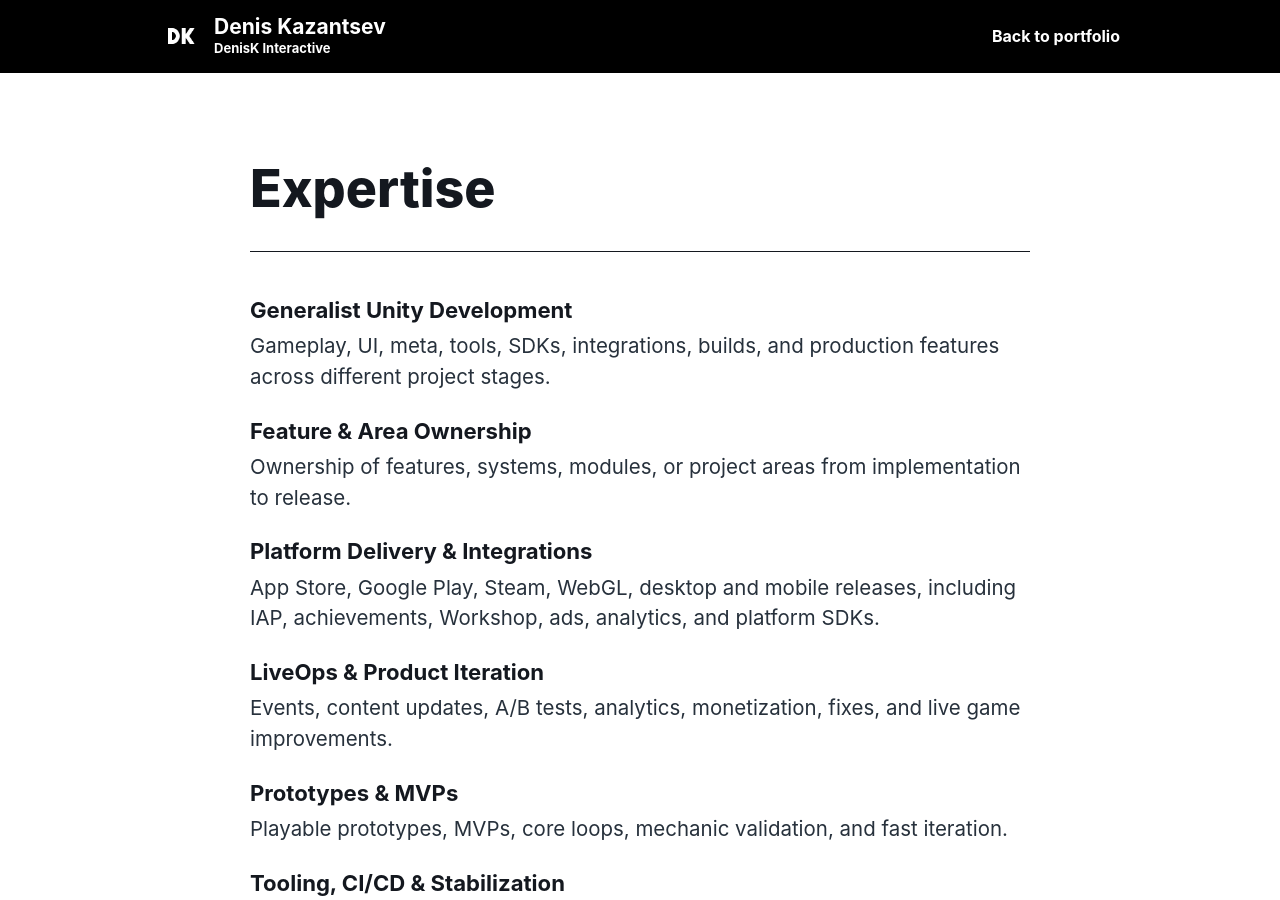
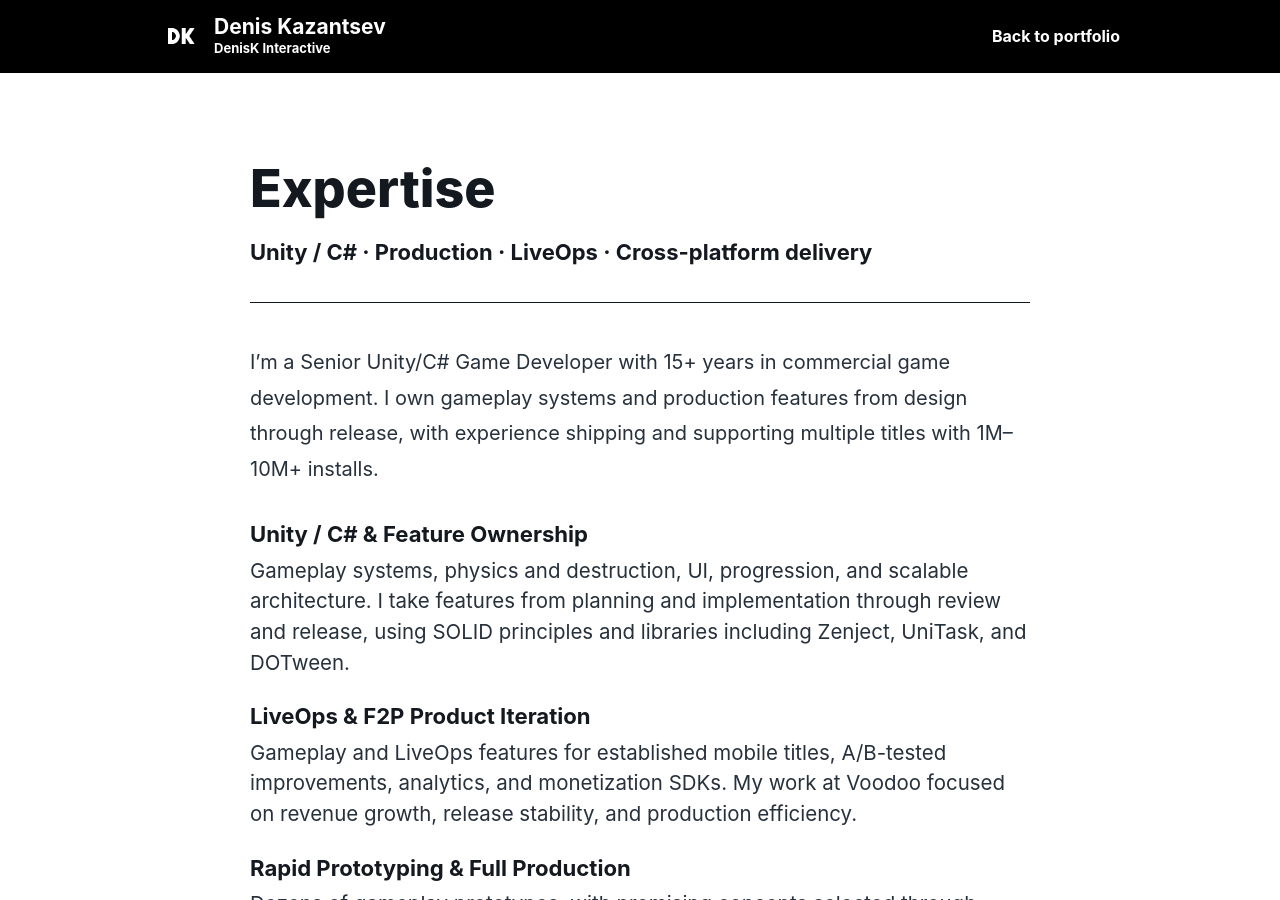
Before and after one commit to JokerDen/denisk, a Jekyll site: the page built from expertise.md, in a window 1280 px wide and 900 px high. Built offline with Jekyll 4.4.1, drawn with Linux system fonts in a browser that asks for light colours; some of the changed text lies outside the part shown.

Commit message:
iter title

```diff
--- a/_layouts/default.html
+++ b/_layouts/default.html
@@ -24,7 +24,6 @@
         {% else %}
         <nav aria-label="Main navigation">
           <a href="#portfolio">Portfolio</a>
-          <a href="{{ '/expertise/' | relative_url }}">Expertise</a>
           <a href="#contact">Contact</a>
         </nav>
         {% endif %}
--- a/assets/css/site.css
+++ b/assets/css/site.css
@@ -321,10 +321,6 @@ li::marker {
   color: var(--accent);
 }
 
-.hero-list {
-  margin-top: 34px;
-}
-
 .featured-work {
   margin-top: 64px;
 }
@@ -333,6 +329,12 @@ li::marker {
   display: grid;
   grid-template-columns: repeat(2, minmax(0, 400px));
   gap: 16px;
+}
+
+@media (min-width: 1000px) {
+  .featured-work-list {
+    grid-template-columns: repeat(3, minmax(0, 1fr));
+  }
 }
 
 .featured-work-card {
--- a/expertise.md
+++ b/expertise.md
@@ -1,7 +1,7 @@
 ---
 layout: default
 title: Expertise
-description: Unity development expertise across gameplay, platform delivery, LiveOps, prototyping, and production tooling.
+description: Unity and C# development, LiveOps, cross-platform delivery, release engineering, integrations, and AI-assisted workflows.
 permalink: /expertise/
 article: true
 ---
@@ -10,32 +10,41 @@ article: true
   <div class="case-study-inner">
     <header class="case-study-header">
       <h1>Expertise</h1>
+      <p class="case-study-role">Unity / C# · Production · LiveOps · Cross-platform delivery</p>
     </header>
+
+    <div class="case-study-body">
+      <p>I’m a Senior Unity/C# Game Developer with 15+ years in commercial game development. I own gameplay systems and production features from design through release, with experience shipping and supporting multiple titles with 1M–10M+ installs.</p>
+    </div>
 
     <ul class="expertise-list">
       <li>
-        <strong>Generalist Unity Development</strong>
-        <span>Gameplay, UI, meta, tools, SDKs, integrations, builds, and production features across different project stages.</span>
+        <strong>Unity / C# &amp; Feature Ownership</strong>
+        <span>Gameplay systems, physics and destruction, UI, progression, and scalable architecture. I take features from planning and implementation through review and release, using SOLID principles and libraries including Zenject, UniTask, and DOTween.</span>
       </li>
       <li>
-        <strong>Feature &amp; Area Ownership</strong>
-        <span>Ownership of features, systems, modules, or project areas from implementation to release.</span>
+        <strong>LiveOps &amp; F2P Product Iteration</strong>
+        <span>Gameplay and LiveOps features for established mobile titles, A/B-tested improvements, analytics, and monetization SDKs. My work at Voodoo focused on revenue growth, release stability, and production efficiency.</span>
       </li>
       <li>
-        <strong>Platform Delivery &amp; Integrations</strong>
-        <span>App Store, Google Play, Steam, WebGL, desktop and mobile releases, including IAP, achievements, Workshop, ads, analytics, and platform SDKs.</span>
+        <strong>Rapid Prototyping &amp; Full Production</strong>
+        <span>Dozens of gameplay prototypes, with promising concepts selected through early product metrics. At Fun-To-Mass, I led technical direction and took successful prototypes through production and release, covering gameplay, UI, progression, monetization, and SDK integrations.</span>
       </li>
       <li>
-        <strong>LiveOps &amp; Product Iteration</strong>
-        <span>Events, content updates, A/B tests, analytics, monetization, fixes, and live game improvements.</span>
+        <strong>Mobile, Desktop, WebGL &amp; Cross-platform Delivery</strong>
+        <span>Commercial mobile releases and independent games for Steam, WebGL, and mobile. Earlier work spans social and web games, mobile adaptation, release support, and UI integration for an AAA console project.</span>
       </li>
       <li>
-        <strong>Prototypes &amp; MVPs</strong>
-        <span>Playable prototypes, MVPs, core loops, mechanic validation, and fast iteration.</span>
+        <strong>Integrations &amp; Backend</strong>
+        <span>Platform and third-party SDK integrations, REST APIs, sockets, and Node.js. Experience connecting games to social platform APIs, analytics, and monetization services.</span>
       </li>
       <li>
-        <strong>Tooling, CI/CD &amp; Stabilization</strong>
-        <span>Editor tools, build pipelines, automation, debugging, optimization, crashes, memory, and production stability.</span>
+        <strong>Release Engineering &amp; Team Workflow</strong>
+        <span>Production release management, CI/CD and Jenkins integration, Git Flow, code reviews, and team coordination. I help teams maintain reliable releases while continuing to deliver product improvements.</span>
+      </li>
+      <li>
+        <strong>AI Tooling &amp; Assisted Development</strong>
+        <span>Codex, Claude, and GitHub Copilot as part of my engineering workflow, supporting development productivity and broader technical coverage.</span>
       </li>
     </ul>
   </div>
```
Also changed, not shown: index.md (+11 -8 lines).
